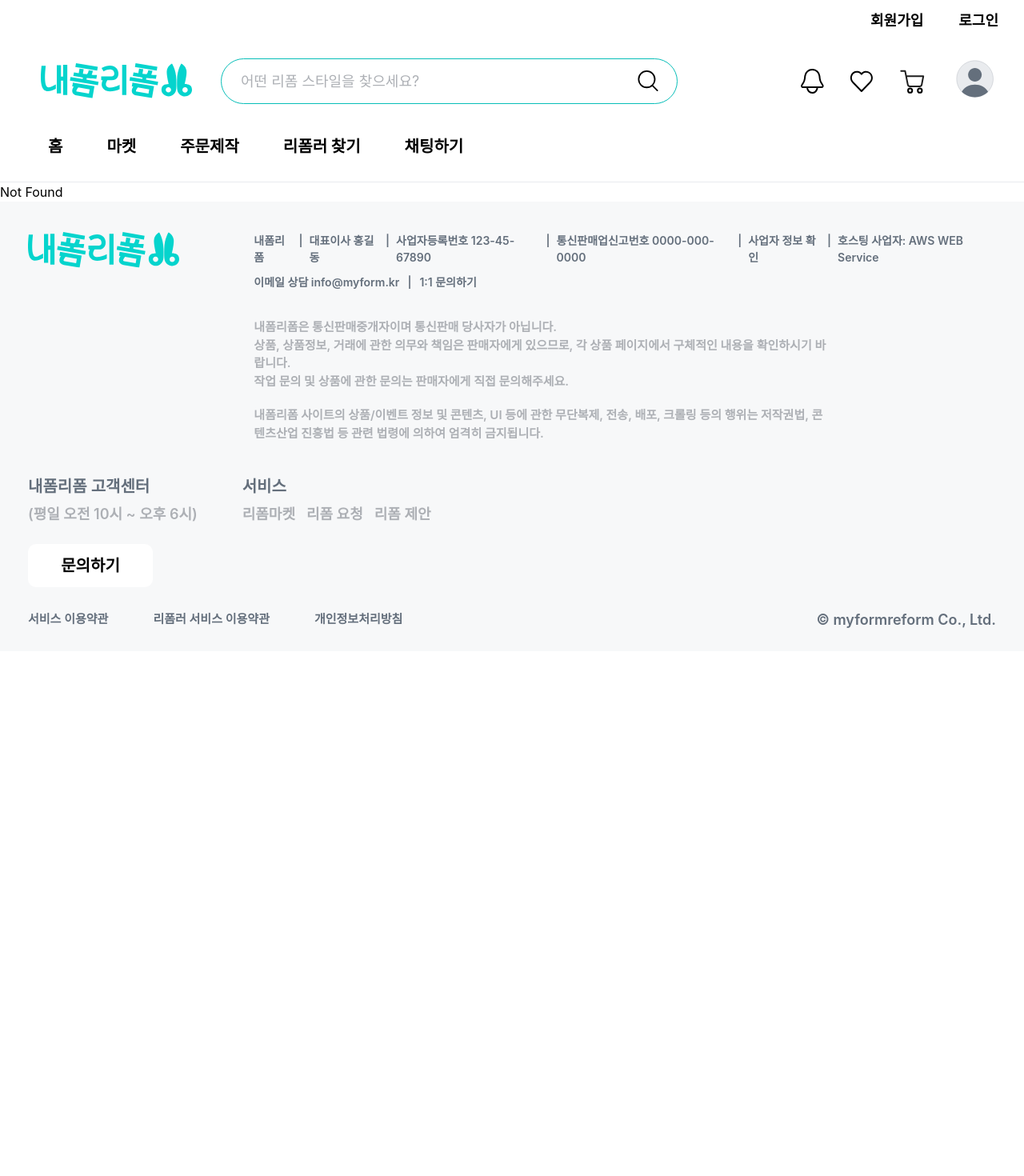
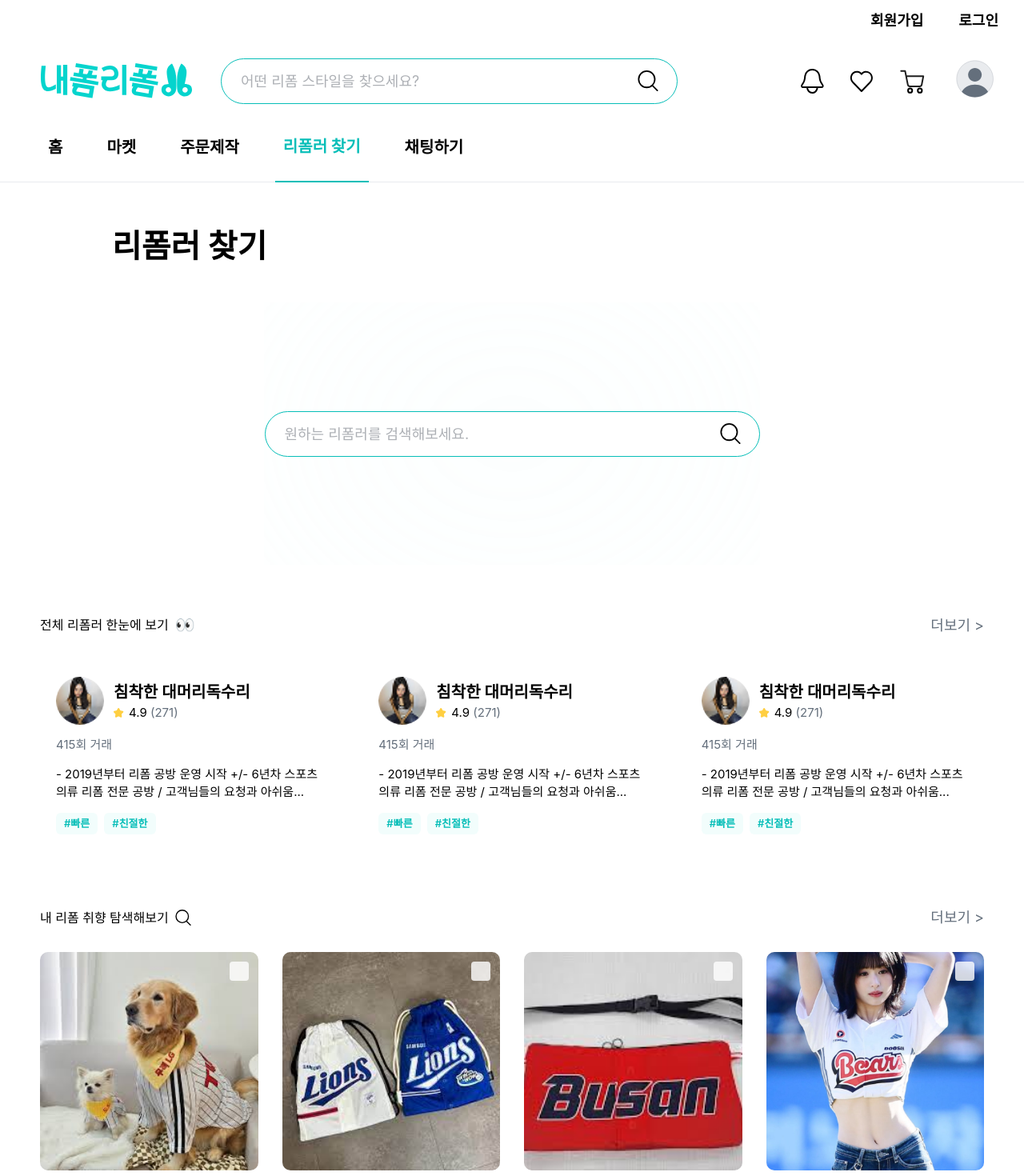
Before and after one commit to UMC-9th-project/myform-reform-FE, a React (Vite) app: page /reformer-search in a window 1280 px wide. Shown: the top 1470 px of the page at 80% size. Before the commit the page ends 814 px from the top, so only its background shows below. Built offline with nearby package versions, Linux system fonts and the light colour scheme; a web font is replaced by a local one.

Commit message:
chore: checkout 전 커밋

```diff
--- a/src/App.tsx
+++ b/src/App.tsx
@@ -3,12 +3,13 @@ import Layout from './components/layout/PageLayout';
 import Home from './pages/Home';
 import Cart from './pages/cart/Cart';
 import Wishlist from './pages/wishlist/Wishlist';
-import ReformerWishlist from './pages/wishlist-Reformer/wishlist';
-import ReformerMyPage from './pages/MyPage-Reform/ReformerMyPage';
-import CreatePage from './pages/MyPage-Reform/CreatePage';
-import EditProfilePage from './pages/MyPage-Reform/EditProfilePage';
+import ReformerWishlist from './pages/wishlist-reformer/wishlist';
+import ReformerMyPage from './pages/my-page-Reform/ReformerMyPage';
+import CreatePage from './pages/my-page-Reform/CreatePage';
+import EditProfilePage from './pages/my-page-Reform/EditProfilePage';
 import Profile from './pages/Profile';
-import NormalMyPage from './pages/MyPage/NormalMyPage';
+import NormalMyPage from './pages/my-page/NormalMyPage';
+import ReformerSearch from './pages/reformer-search/ReformerSearch';
 
 function App() {
   return (
@@ -31,6 +32,9 @@ function App() {
         <Route path="/wishlist" element={<Wishlist />} />
         <Route path="/reformer/wishlist" element={<ReformerWishlist />} />
 
+        {/* 리폼러 찾기 페이지 */}
+        <Route path="/reformer-search" element={<ReformerSearch />} />
+
         {/* 404 처리 */}
         <Route path="*" element={<div>Not Found</div>} />
 
--- /dev/null
+++ b/src/components/domain/reformer-search/ReformerSearchCard.tsx
@@ -0,0 +1,73 @@
+import profile from '../market/images/profile.png';
+import starIcon from '../../../assets/icons/star.svg';
+
+interface ReformerSearchCardProps {
+  name: string;
+  rating: number;
+  reviewCount: number;
+  transactionCount: number;
+  description: string;
+  tags: string[];
+}
+
+const ReformerSearchCard = ({
+  name,
+  rating,
+  reviewCount,
+  transactionCount,
+  description,
+  tags,
+}: ReformerSearchCardProps) => {
+  return (
+    <div className="bg-white rounded-[0.625rem] p-[1.25rem] flex flex-col gap-[0.875rem]">
+      {/* 프로필 이미지와 이름 */}
+      <div className="flex items-center gap-[0.75rem]">
+        <img
+          src={profile}
+          alt={name}
+          className="w-[3.75rem] h-[3.75rem] rounded-full object-cover"
+        />
+        <div className="flex flex-col">
+          <h3 className="body-b0-sb text-[var(--color-black)]">{name}</h3>
+          <div className="flex items-center gap-[0.375rem]">
+            <img
+              src={starIcon}
+              alt="star"
+              className="w-[0.8125rem] h-[0.75rem]"
+            />
+            <span className="body-b3-rg">
+              <span className="text-[var(--color-black)]">{rating}</span>{' '}
+              <span className="text-[var(--color-gray-50)]">
+                ({reviewCount})
+              </span>
+            </span>
+          </div>
+        </div>
+      </div>
+
+      {/* 거래 횟수 */}
+      <p className="body-b3-rg text-[var(--color-gray-50)]">
+        {transactionCount}회 거래
+      </p>
+
+      {/* 설명 */}
+      <p className="body-b3-rg text-[var(--color-black)] line-clamp-2">
+        {description}
+      </p>
+
+      {/* 해시태그 */}
+      <div className="flex gap-[0.5rem] flex-wrap">
+        {tags.map((tag, index) => (
+          <span
+            key={index}
+            className="body-b5-sb text-[var(--color-mint-1)] bg-[var(--color-mint-6)] px-[0.625rem] py-[0.25rem] rounded-[0.375rem]"
+          >
+            {tag}
+          </span>
+        ))}
+      </div>
+    </div>
+  );
+};
+
+export default ReformerSearchCard;
--- /dev/null
+++ b/src/components/domain/reformer-search/ReformerSearchEngine.tsx
@@ -0,0 +1,71 @@
+import { useState } from 'react';
+import searchIcon from '../../layout/Header/icons/search.svg';
+
+interface ReformerSearchEngineProps {
+  placeholder?: string;
+  onSearch?: (query: string) => void;
+  className?: string;
+}
+
+const ReformerSearchEngine = ({
+  placeholder = '원하는 리폼러를 검색해보세요.',
+  onSearch,
+  className = '',
+}: ReformerSearchEngineProps) => {
+  const [searchQuery, setSearchQuery] = useState('');
+
+  const handleChange = (e: React.ChangeEvent<HTMLInputElement>) => {
+    const value = e.target.value;
+    setSearchQuery(value);
+  };
+
+  const handleKeyPress = (e: React.KeyboardEvent<HTMLInputElement>) => {
+    if (e.key === 'Enter' && onSearch) {
+      onSearch(searchQuery);
+    }
+  };
+
+  const handleSearchClick = () => {
+    if (onSearch) {
+      onSearch(searchQuery);
+    }
+  };
+
+  return (
+    <div className={`flex justify-center ${className}`}>
+      <div className="relative isolate w-[620px] h-[328px] flex items-center justify-center overflow-hidden">
+        {/* 블러 배경 */}
+        <div
+          className="absolute inset-0 bg-[var(--color-mint-6)] rounded-full"
+          style={{
+            filter: 'blur(300px)',
+            borderRadius: '50%',
+            width: '100%',
+            height: '100%',
+          }}
+        />
+
+        {/* 검색바 */}
+        <div className="relative z-10 w-[619px]">
+          <input
+            type="text"
+            value={searchQuery}
+            onChange={handleChange}
+            onKeyPress={handleKeyPress}
+            placeholder={placeholder}
+            className="body-b1-rg w-full py-[0.875rem] pl-[1.5rem] pr-[3rem] rounded-[6.25rem] border border-[var(--color-mint-1)] text-[var(--color-black)] placeholder:text-[var(--color-gray-40)] focus:outline-none focus:border-[var(--color-mint-1)] transition-colors bg-white"
+          />
+          <button
+            type="button"
+            onClick={handleSearchClick}
+            className="absolute right-[1.5rem] top-1/2 -translate-y-1/2 cursor-pointer z-20"
+          >
+            <img src={searchIcon} alt="search" className="w-6.5 h-6.5" />
+          </button>
+        </div>
+      </div>
+    </div>
+  );
+};
+
+export default ReformerSearchEngine;
--- a/src/components/layout/Header/HeaderNav.tsx
+++ b/src/components/layout/Header/HeaderNav.tsx
@@ -1,23 +1,40 @@
+import { useNavigate, useLocation } from 'react-router-dom';
+
 export default function HeaderNav() {
+  const navigate = useNavigate();
+  const location = useLocation();
+
   const navItems = [
-    { label: '홈' },
-    { label: '마켓' },
-    { label: '주문제작' },
-    { label: '리폼러 찾기' },
-    { label: '채팅하기' },
+    { label: '홈', path: '/home' }, //임시 경로
+    { label: '마켓', path: '/market' }, //임시 경로
+    { label: '주문제작', path: '/create' }, //임시 경로
+    { label: '리폼러 찾기', path: '/reformer-search' },
+    { label: '채팅하기', path: '/chat' }, //임시 경로
   ];
+
+  const handleNavClick = (path: string) => {
+    navigate(path);
+  };
 
   return (
     <nav className="w-full h-[77px] border-b border-[var(--color-gray-30)]">
       <div className=" flex pl-[3.125rem] pt-[1.0625rem] gap-[2.1875rem] ">
-        {navItems.map((item, index) => (
-          <button
-            key={index}
-            className="body-b0-bd pb-7 px-[0.625rem] text-[var(--color-black)] focus:text-[var(--color-mint-1)] focus:border-b-[2px] focus:border-[var(--color-mint-1)] transition-colors cursor-pointer"
-          >
-            {item.label}
-          </button>
-        ))}
+        {navItems.map((item, index) => {
+          const isActive = location.pathname === item.path;
+          return (
+            <button
+              key={index}
+              onClick={() => handleNavClick(item.path)}
+              className={`body-b0-bd pb-7 px-[0.625rem] transition-colors cursor-pointer ${
+                isActive
+                  ? 'text-[var(--color-mint-1)] border-b-[2px] border-[var(--color-mint-1)]'
+                  : 'text-[var(--color-black)] hover:text-[var(--color-mint-1)]'
+              }`}
+            >
+              {item.label}
+            </button>
+          );
+        })}
       </div>
     </nav>
   );
--- a/src/pages/reformer-search/ReformerSearch.tsx
+++ b/src/pages/reformer-search/ReformerSearch.tsx
@@ -0,0 +1,147 @@
+import ReformerSearchCard from '../../components/domain/reformer-search/ReformerSearchCard';
+import ReformerSearchEngine from '../../components/domain/reformer-search/ReformerSearchEngine';
+import searchIcon from '../../components/layout/Header/icons/search.svg';
+
+// 더미 데이터
+const MOCK_REFORMERS = [
+  {
+    id: 1,
+    name: '침착한 대머리독수리',
+    rating: 4.9,
+    reviewCount: 271,
+    transactionCount: 415,
+    description:
+      '- 2019년부터 리폼 공방 운영 시작 +/- 6년차 스포츠 의류 리폼 전문 공방 / 고객님들의 요청과 아쉬움...',
+    tags: ['#빠른', '#친절한'],
+  },
+  {
+    id: 2,
+    name: '침착한 대머리독수리',
+    rating: 4.9,
+    reviewCount: 271,
+    transactionCount: 415,
+    description:
+      '- 2019년부터 리폼 공방 운영 시작 +/- 6년차 스포츠 의류 리폼 전문 공방 / 고객님들의 요청과 아쉬움...',
+    tags: ['#빠른', '#친절한'],
+  },
+  {
+    id: 3,
+    name: '침착한 대머리독수리',
+    rating: 4.9,
+    reviewCount: 271,
+    transactionCount: 415,
+    description:
+      '- 2019년부터 리폼 공방 운영 시작 +/- 6년차 스포츠 의류 리폼 전문 공방 / 고객님들의 요청과 아쉬움...',
+    tags: ['#빠른', '#친절한'],
+  },
+];
+
+// 더미 이미지 데이터 (내 리폼 취향 탐색해보기)
+const MOCK_PREFERENCE_IMAGES = [
+  {
+    id: 1,
+    image: '/wsh1.jpg',
+  },
+  {
+    id: 2,
+    image: '/wsh2.jpg',
+  },
+  {
+    id: 3,
+    image: '/wsh3.jpg',
+  },
+  {
+    id: 4,
+    image: '/wsh4.jpg',
+  },
+];
+
+const ReformerSearch = () => {
+  const handleSearch = (query: string) => {
+    // TODO: API 연동 시 검색 로직 구현
+    console.log('검색어:', query);
+  };
+
+  return (
+    <div className="bg-white pb-[7.4375rem]">
+      <div className="px-[3.125rem] pt-[3.125rem]">
+        {/* 제목 */}
+        <h1 className="heading-h2-bd text-[var(--color-black)] mb-[2.5rem] pl-[90px]">
+          리폼러 찾기
+        </h1>
+
+        {/* 검색 바 */}
+        <ReformerSearchEngine
+          placeholder="원하는 리폼러를 검색해보세요."
+          onSearch={handleSearch}
+          className="mb-[3.75rem]"
+        />
+
+        {/* 전체 리폼러 한눈에 보기 */}
+        <section className="mb-[4.375rem]">
+          <div className="flex items-center justify-between mb-[1.875rem]">
+            <div className="flex items-center gap-[0.5rem]">
+              <h2 className="heading-h3-bd text-[var(--color-black)]">
+                전체 리폼러 한눈에 보기
+              </h2>
+              <span className="text-[1.25rem]">👀</span>
+            </div>
+            <button className="body-b1-rg text-[var(--color-gray-50)] hover:text-[var(--color-black)] transition-colors">
+              더보기 &gt;
+            </button>
+          </div>
+          <div className="grid grid-cols-3 gap-[1.875rem]">
+            {MOCK_REFORMERS.map((reformer) => (
+              <ReformerSearchCard
+                key={reformer.id}
+                name={reformer.name}
+                rating={reformer.rating}
+                reviewCount={reformer.reviewCount}
+                transactionCount={reformer.transactionCount}
+                description={reformer.description}
+                tags={reformer.tags}
+              />
+            ))}
+          </div>
+        </section>
+
+        {/* 내 리폼 취향 탐색해보기 */}
+        <section>
+          <div className="flex items-center justify-between mb-[1.875rem]">
+            <div className="flex items-center gap-[0.5rem]">
+              <h2 className="heading-h3-bd text-[var(--color-black)]">
+                내 리폼 취향 탐색해보기
+              </h2>
+              <img
+                src={searchIcon}
+                alt="search"
+                className="w-[1.25rem] h-[1.25rem]"
+              />
+            </div>
+            <button className="body-b1-rg text-[var(--color-gray-50)] hover:text-[var(--color-black)] transition-colors">
+              더보기 &gt;
+            </button>
+          </div>
+          <div className="grid grid-cols-4 gap-[1.875rem]">
+            {MOCK_PREFERENCE_IMAGES.map((item) => (
+              <div
+                key={item.id}
+                className="relative rounded-[0.625rem] overflow-hidden cursor-pointer group"
+                style={{ aspectRatio: '1/1' }}
+              >
+                <img
+                  src={item.image}
+                  alt={`preference ${item.id}`}
+                  className="w-full h-full object-cover group-hover:scale-105 transition-transform duration-300"
+                />
+                <div className="absolute top-[0.75rem] right-[0.75rem] w-[1.5rem] h-[1.5rem] bg-white rounded-[0.25rem] opacity-80"></div>
+              </div>
+            ))}
+          </div>
+        </section>
+      </div>
+    </div>
+  );
+};
+
+export default ReformerSearch;
--- a/src/pages/wishlist-Reformer/wishlist.tsx
+++ b/src/pages/wishlist-Reformer/wishlist.tsx
@@ -6,7 +6,7 @@ import EmptyWishlist from '../../components/domain/wishlist/EmptyWishlist';
 import type {
   WishlistItem,
   WishlistCustomItem,
-} from '../../components/domain/wishlist/types';
+} from '../../types/domain/wishlist/wishlist';
 
 // 이미지 URL - public 폴더의 이미지 사용
 const IMAGE_URLS = {
```
